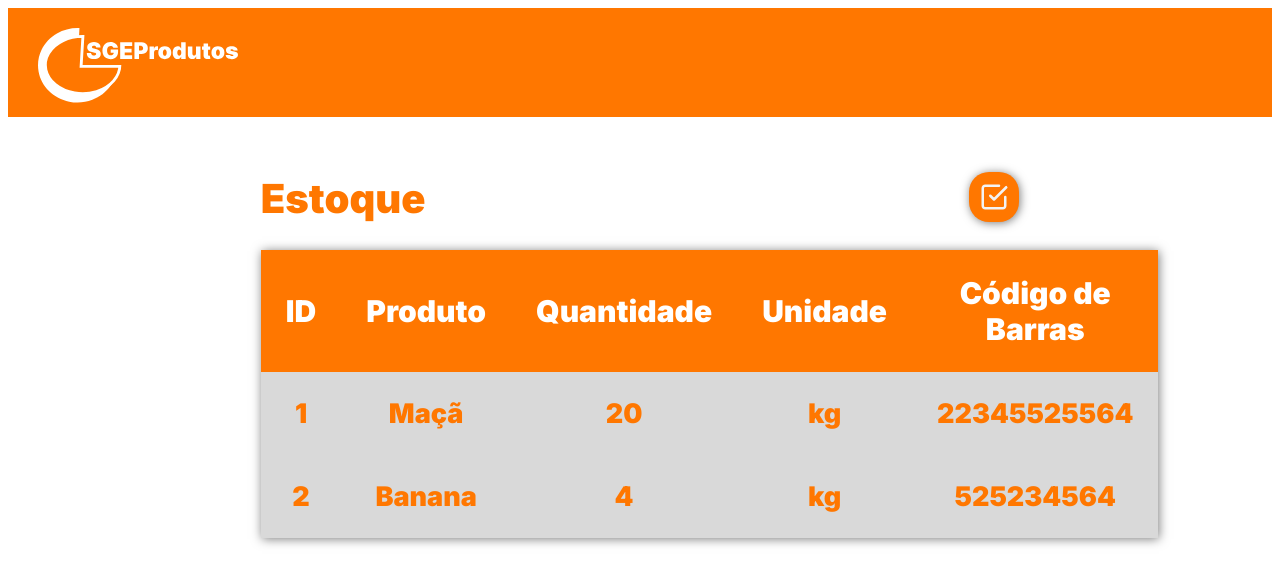
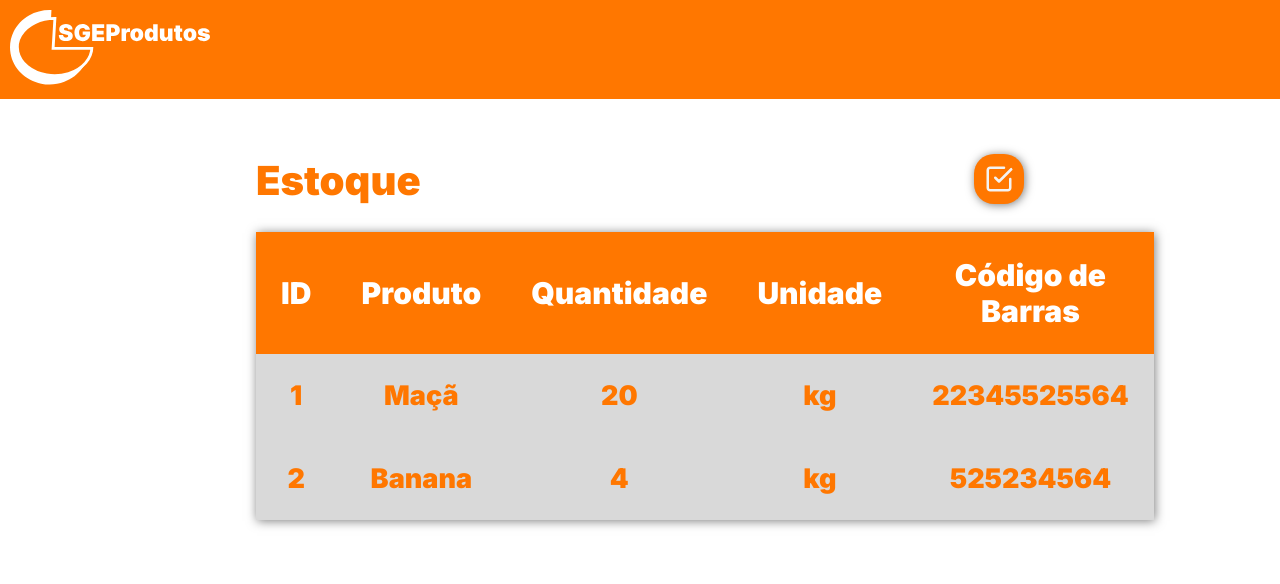
Before and after one commit to JeffSSampaio/SGE-React, a React (Create React App) app in the folder sgeprodutos/: page /estoque in a window 1280 px wide. Shown: the top 584 px of the page. Built offline with nearby package versions, Linux system fonts and the light colour scheme.

Commit message:
fix: encostando anvbar laranja no topo

```diff
--- a/sgeprodutos/src/routes/estoque_route/cssestoque/estoque.css
+++ b/sgeprodutos/src/routes/estoque_route/cssestoque/estoque.css
@@ -1,14 +1,21 @@
 
-.headerEstoque  {
+body{
+    margin: 0;
+    padding: 0;
+}
+
+.headerEstoque {
     background-color: #FF7700;
-    padding-left: 10px;
-    padding-bottom: 10px;
+    padding: 10px;
+    margin: 0;
 }
+
+
 
 .logoSgeProdutos{
     width: 200px;
-    margin-left: 20px;
-    padding-top: 20px;
+    padding-top: 0;
+
 }
 
 .containerEstoque {
```
